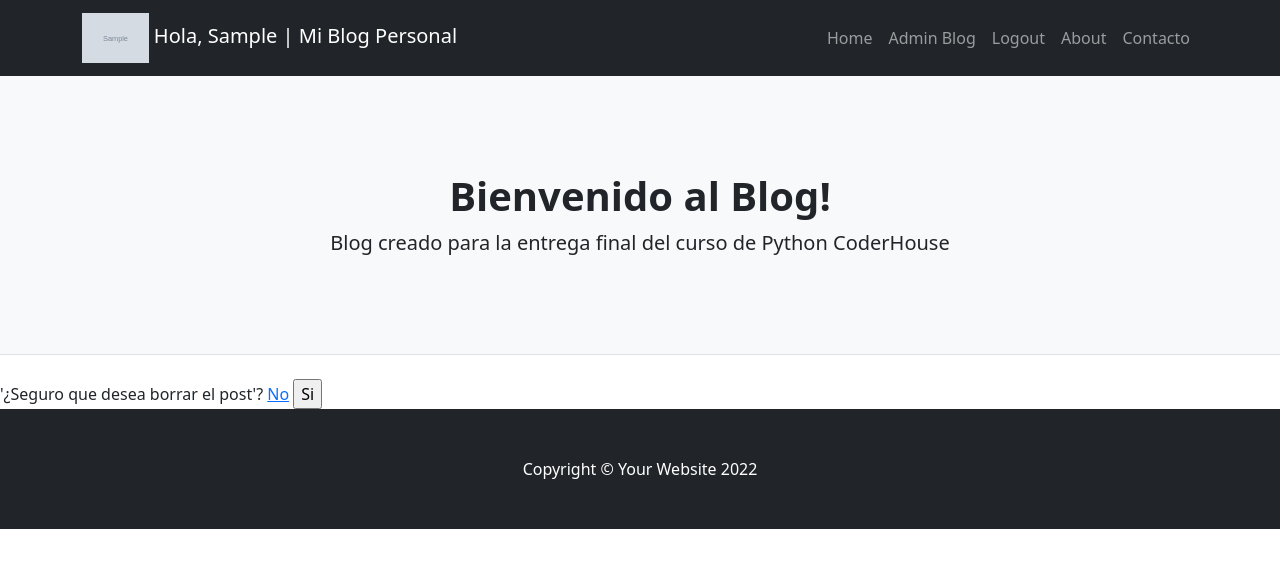
After one commit to gonzaz92/Final, a Django app: page /mi_blog/1/borrar in a window 1280 px wide. The commit adds this page. Shown: the top 568 px of the page. Run offline with Django 4.2, Linux system fonts and the light colour scheme; a user stored in the database is signed in; tables that the repository leaves empty hold one stand-in row (values such as "Sample post"); grey boxes marked "Sample" are stand-in pictures; some libraries are stand-ins or nearby versions.

Commit message:
Actualización final

```diff
--- a/mi_blog/templates/mi_blog/index.html
+++ b/mi_blog/templates/mi_blog/index.html
@@ -84,8 +84,10 @@
                 <div class="card-header">Buscar</div>
                 <div class="card-body">
                     <div class="input-group">
-                        <input class="form-control" type="text" placeholder="Que esta buscando?" aria-label="Que esta buscando?" aria-describedby="button-search" />
-                        <button class="btn btn-primary" id="button-search" type="button">Buscar</button>
+                        <form method= 'get'>
+                            <input class="form-control" type="text" name="buscar" placeholder="Buscar..." aria-label="Buscar..." aria-describedby="button-search" />
+                            <button class="btn btn-primary" id="button-search" type="submit">Buscar</button>
+                        </form>
                     </div>
                 </div>
             </div>
--- a/mi_blog/templates/mi_blog/mensaje_confirm_delete.html
+++ b/mi_blog/templates/mi_blog/mensaje_confirm_delete.html
@@ -4,7 +4,7 @@
 <form method="post">
     {% csrf_token %}
     '¿Seguro que desea borrar el mensaje'?
-    <a href="mi_blog_listar" type="button" >No</a>
+    <a href="{% url 'mi_blog_mensajes_listar' %}" type="button" >No</a>
     <input type="submit" value="Si">
 </form>
 {% endblock %}
--- /dev/null
+++ b/mi_blog/templates/mi_blog/post_confirm_delete.html
@@ -0,0 +1,10 @@
+{% extends 'mi_blog/base.html' %}
+
+{% block contenido %}
+<form method="post">
+    {% csrf_token %}
+    '¿Seguro que desea borrar el post'?
+    <a href="{% url 'mi_blog_listar' %}" type="button" >No</a>
+    <input type="submit" value="Si">
+</form>
+{% endblock %}
--- a/mi_blog/views.py
+++ b/mi_blog/views.py
@@ -1,14 +1,20 @@
 from django.shortcuts import render
 from django.views.generic import ListView, CreateView, DetailView, DeleteView, UpdateView
 from django.contrib.auth.views import LoginView, LogoutView
-from django.contrib.auth.mixins import LoginRequiredMixin
+from django.contrib.auth.mixins import LoginRequiredMixin, PermissionRequiredMixin
 from django.urls import reverse_lazy
 from django.contrib.auth.models import User
 from mi_blog.models import Post, Avatar, Mensaje
 from mi_blog.forms import UsuarioForm
+from django.db.models import Q
 
 def index(request):
+    queryset = request.GET.get('buscar')
     posts = Post.objects.order_by('-id').all()
+    if queryset:
+        posts = Post.objects.filter(Q(titulo__icontains = queryset) |
+                                    Q(sub_titulo__icontains = queryset) |
+                                    Q(texto__icontains = queryset)).distinct()
     return render(request, 'mi_blog/index.html', {'posts': posts})
 
 def about(request):
@@ -17,7 +23,7 @@
 class PostDetalle(DetailView):
     model = Post
 
-class PostListar(ListView):
+class PostListar(LoginRequiredMixin,ListView):
     model = Post
 
 class PostCrear(LoginRequiredMixin,CreateView):
--- a/project/urls.py
+++ b/project/urls.py
@@ -24,7 +24,7 @@
 
 urlpatterns = [
     path('admin/', admin.site.urls),
-    path('mi_blog/', index, name='mi_blog_index'),
+    path('', index, name='mi_blog_index'),
     path('mi_blog/about', about, name='mi_blog_about'),
     path('mi_blog/crear', PostCrear.as_view(), name='mi_blog_crear'),
     path('mi_blog/<int:pk>/detalle', PostDetalle.as_view(), name='mi_blog_detalle'),
```
Also changed, not shown: README.md, media/avatares/Discord_icon_0wo1VVP.png (added), media/posteos/004.png (added), media/posteos/004_H75FlRY.png (added), media/posteos/Link.jpg (added), 2 other files.
